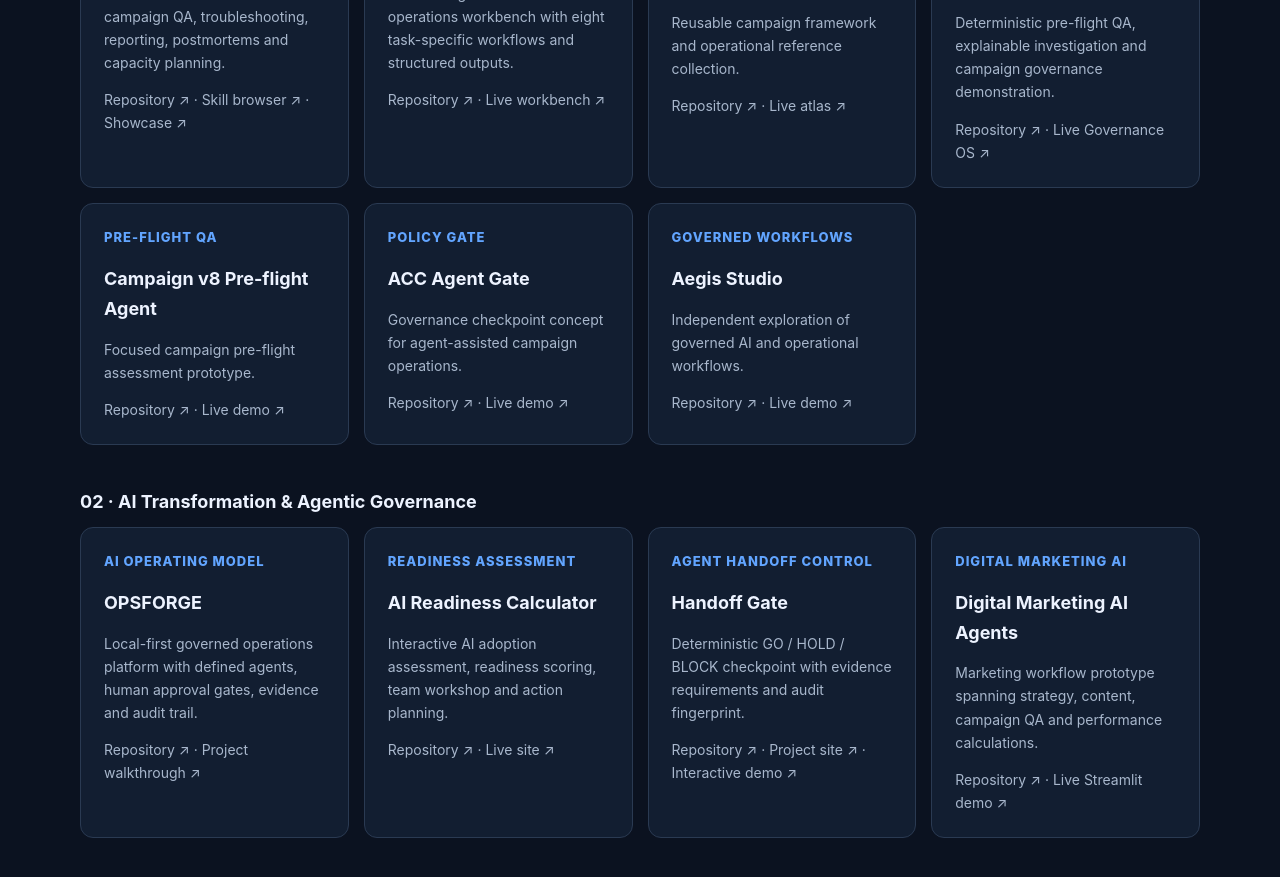
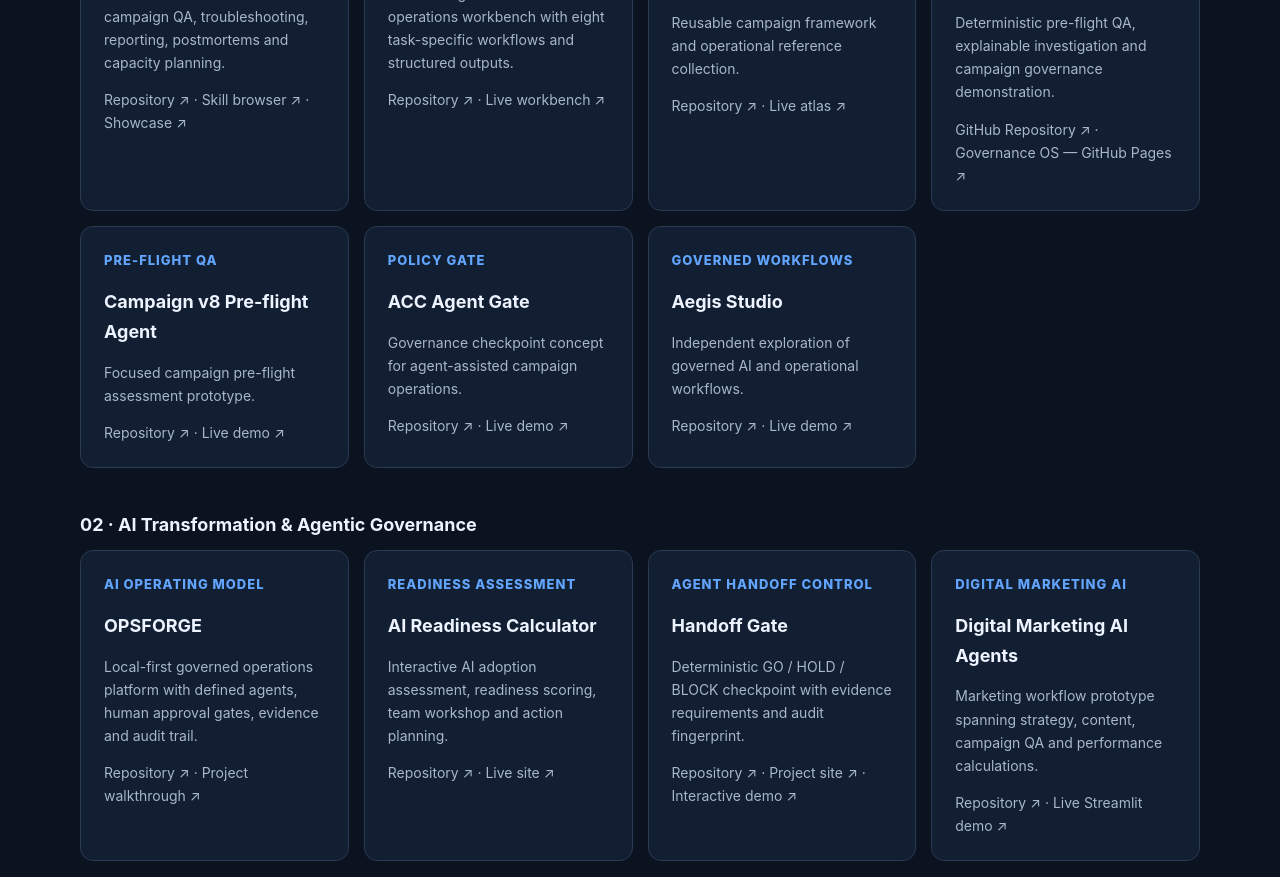
Before and after one commit to sghatge/adobe-campaign-v8-governance, a plain HTML site: page docs/site/portfolio.html in a window 1280 px wide. Shown: the part 791-1668 px from the top of the page. Drawn offline with Linux system fonts and the light colour scheme.

Commit message:
Fix Governance OS portfolio link to GitHub Pages

```diff
--- a/docs/site/portfolio.html
+++ b/docs/site/portfolio.html
@@ -85,7 +85,7 @@ img,svg{max-width:100%;height:auto}
     <article class="card"><div class="number">CRM OPERATIONS</div><h3>CRM Ops AI Skills</h3><p>Evidence-first reusable skills for campaign QA, troubleshooting, reporting, postmortems and capacity planning.</p><p><a href="https://github.com/sghatge/crm-ops-ai-skills" target="_blank" rel="noopener">Repository ↗</a> · <a href="demos/crm-ops-skills.html">Skill browser ↗</a> · <a href="https://github.com/sghatge/crm-ops-ai-skills/blob/main/docs/SHOWCASE.md" target="_blank" rel="noopener">Showcase ↗</a></p></article>
     <article class="card"><div class="number">AGENT PLATFORM</div><h3>CRM AI Agent Platform</h3><p>Platform-agnostic CRM operations workbench with eight task-specific workflows and structured outputs.</p><p><a href="https://github.com/sghatge/crm-ai-agent-platform" target="_blank" rel="noopener">Repository ↗</a> · <a href="demos/crm-agent-platform.html">Live workbench ↗</a></p></article>
     <article class="card"><div class="number">CAMPAIGN DESIGN</div><h3>Campaign Frameworks Atlas</h3><p>Reusable campaign framework and operational reference collection.</p><p><a href="https://github.com/sghatge/campaign-frameworks-atlas" target="_blank" rel="noopener">Repository ↗</a> · <a href="https://sghatge.github.io/campaign-frameworks-atlas/" target="_blank" rel="noopener">Live atlas ↗</a></p></article>
-    <article class="card"><div class="number">GOVERNANCE ENGINEERING</div><h3>Adobe Campaign v8 Governance</h3><p>Deterministic pre-flight QA, explainable investigation and campaign governance demonstration.</p><p><a href="https://github.com/sghatge/adobe-campaign-v8-governance" target="_blank" rel="noopener">Repository ↗</a> · <a href="https://adobe-campaign-v8-governance-3rzwjb2pbqqftpm3fecxzd.streamlit.app/" target="_blank" rel="noopener">Live Governance OS ↗</a></p></article>
+    <article class="card"><div class="number">GOVERNANCE ENGINEERING</div><h3>Adobe Campaign v8 Governance</h3><p>Deterministic pre-flight QA, explainable investigation and campaign governance demonstration.</p><p><a href="https://github.com/sghatge/adobe-campaign-v8-governance" target="_blank" rel="noopener">GitHub Repository ↗</a> · <a href="https://sghatge.github.io/adobe-campaign-v8-governance/" target="_blank" rel="noopener">Governance OS — GitHub Pages ↗</a></p></article>
     <article class="card"><div class="number">PRE-FLIGHT QA</div><h3>Campaign v8 Pre-flight Agent</h3><p>Focused campaign pre-flight assessment prototype.</p><p><a href="https://github.com/sghatge/campaign-v8-preflight-agent" target="_blank" rel="noopener">Repository ↗</a> · <a href="https://sghatge.github.io/campaign-v8-preflight-agent/" target="_blank" rel="noopener">Live demo ↗</a></p></article>
     <article class="card"><div class="number">POLICY GATE</div><h3>ACC Agent Gate</h3><p>Governance checkpoint concept for agent-assisted campaign operations.</p><p><a href="https://github.com/sghatge/acc-agent-gate" target="_blank" rel="noopener">Repository ↗</a> · <a href="https://sghatge.github.io/acc-agent-gate/" target="_blank" rel="noopener">Live demo ↗</a></p></article>
     <article class="card"><div class="number">GOVERNED WORKFLOWS</div><h3>Aegis Studio</h3><p>Independent exploration of governed AI and operational workflows.</p><p><a href="https://github.com/sghatge/aegis-studio" target="_blank" rel="noopener">Repository ↗</a> · <a href="https://sghatge.github.io/aegis-studio/" target="_blank" rel="noopener">Live demo ↗</a></p></article>
```
